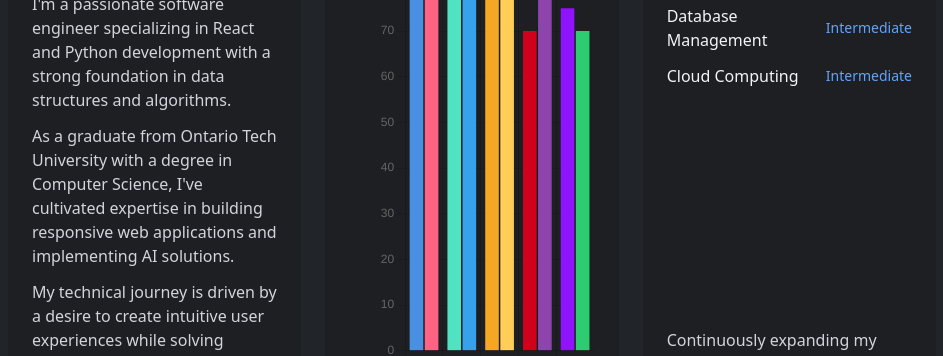
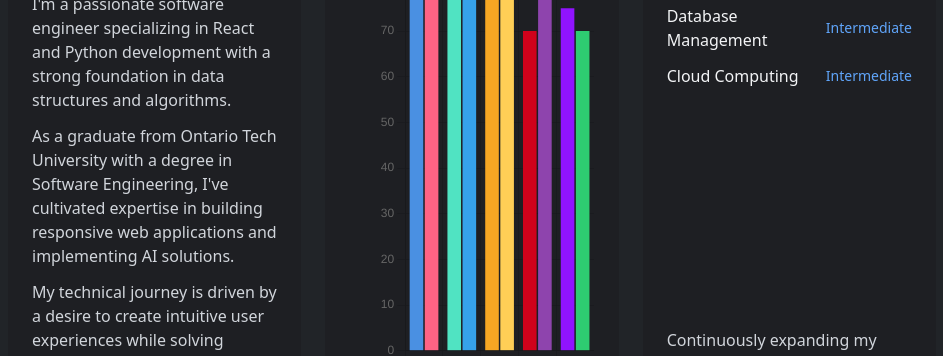
Before and after one commit to Kevaunjh/myportfolio, a React (Create React App) app: page / in a window 1280 px wide. Shown: the part 1060-1416 px from the top of the page, without its empty margins (312-1255 px from the left). Built offline with nearby package versions, Linux system fonts and the light colour scheme.

Commit message:
Fixing spelling mistakes

```diff
--- a/src/Pages/Mainpage.js
+++ b/src/Pages/Mainpage.js
@@ -285,7 +285,7 @@ function PortfolioPage() {
                 </p>
                 <p>
                   As a graduate from Ontario Tech University with a degree in
-                  Computer Science, I've cultivated expertise in building
+                  Software Engineering, I've cultivated expertise in building
                   responsive web applications and implementing AI solutions.
                 </p>
                 <p>
```
